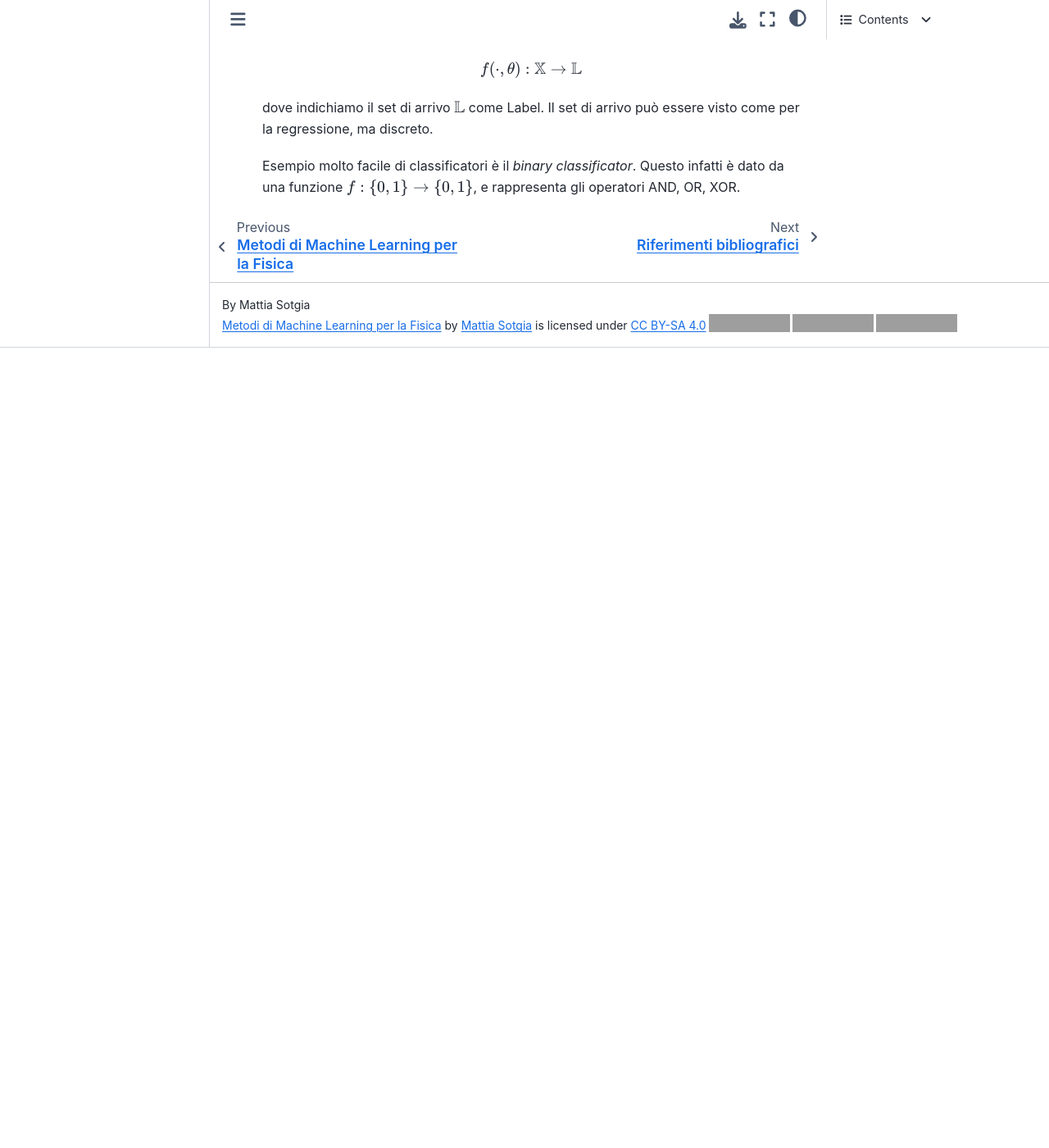
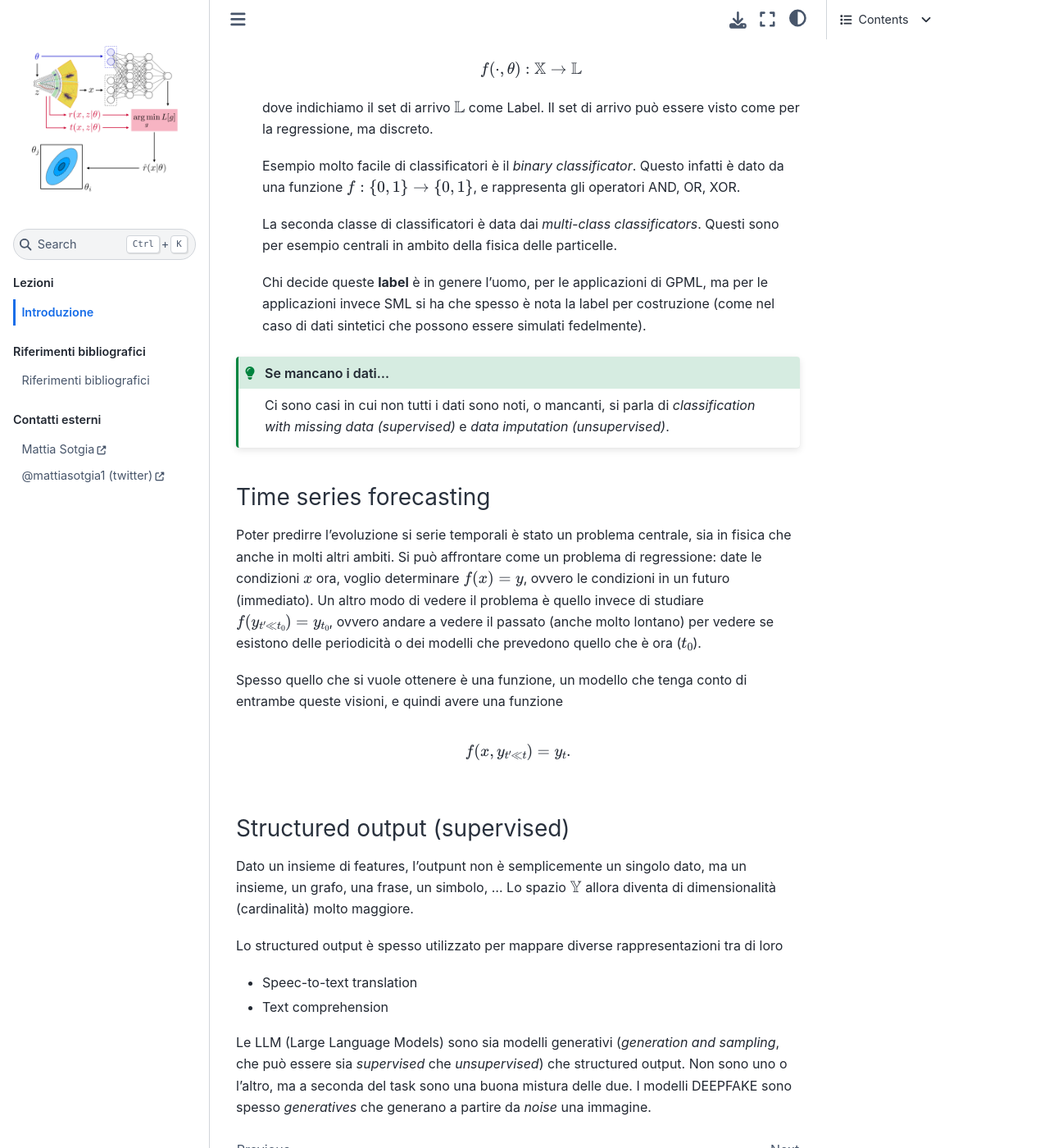
Before and after one commit to mattiasotgia/machine-learning-physics, a Jupyter Book: the page built from book/content/lectures/introduction.md, in a window 1280 px wide and 1400 px high, scrolled down 4959 px. Shown: the whole window at 82% size. Built offline with Jupyter Book 1.0.4 settings and Sphinx 7.4.7 and the Sphinx Book theme 1.1.4, drawn with Linux system fonts in a browser that asks for light colours; cross-references to code outside the pages are shown as plain code; before the commit the page ends 5383 px from its top, so only the background shows below that; grey boxes are pictures that could not be loaded.

Commit message:
intro 1648

```diff
--- a/book/content/lectures/introduction.md
+++ b/book/content/lectures/introduction.md
@@ -91,3 +91,32 @@ Ma quali sono le _task_ che possiamo avere con il ML?
    dove indichiamo il set di arrivo $\mathbb L$ come Label. Il set di arrivo può essere visto come per la regressione, ma discreto.
 
    Esempio molto facile di classificatori è il _binary classificator_. Questo infatti è dato da una funzione $f:\{0,1\}\to\{0,1\}$, e rappresenta gli operatori AND, OR, XOR.
+
+   La seconda classe di classificatori è data dai _multi-class classificators_. Questi sono per esempio centrali in ambito della fisica delle particelle.
+
+   Chi decide queste __label__ è in genere l'uomo, per le applicazioni di GPML, ma per le applicazioni invece SML si ha che spesso è nota la label per costruzione (come nel caso di dati sintetici che possono essere simulati fedelmente).
+
+:::{admonition} Se mancano i dati...
+:class: tip
+Ci sono casi in cui non tutti i dati sono noti, o mancanti, si parla di _classification with missing data (supervised)_ e _data imputation (unsupervised)_.
+:::
+
+### Time series forecasting
+
+Poter predirre l'evoluzione si serie temporali è stato un problema centrale, sia in fisica che anche in molti altri ambiti. Si può affrontare come un problema di regressione: date le condizioni $x$ ora, voglio determinare $f(x) = y$, ovvero le condizioni in un futuro (immediato). Un altro modo di vedere il problema è quello invece di studiare $f(y_{t'\ll t_0}) = y_{t_0}$, ovvero andare a vedere il passato (anche molto lontano) per vedere se esistono delle periodicità o dei modelli che prevedono quello che è ora ($t_0$).
+
+Spesso quello che si vuole ottenere è una funzione, un modello che tenga conto di entrambe queste visioni, e quindi avere una funzione
+
+$$
+    f(x, y_{t'\ll t}) = y_{t}.
+$$
+
+### Structured output (supervised)
+
+Dato un insieme di features, l'outpunt non è semplicemente un singolo dato, ma un insieme, un grafo, una frase, un simbolo, ... Lo spazio $\mathbb Y$ allora diventa di dimensionalità (cardinalità) molto maggiore.
+
+Lo structured output è spesso utilizzato per mappare diverse rappresentazioni tra di loro
+ - Speec-to-text translation
+ - Text comprehension
+
+Le LLM (Large Language Models) sono sia modelli generativi (_generation and sampling_, che può essere sia _supervised_ che _unsupervised_) che structured output. Non sono uno o l'altro, ma a seconda del task sono una buona mistura delle due. I modelli DEEPFAKE sono spesso _generatives_ che generano a partire da _noise_ una immagine.
```
